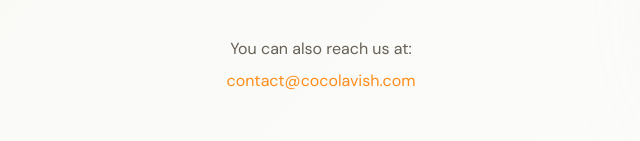
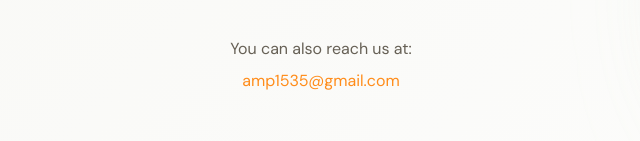
Before and after one commit to lewybagz/coco-lavish, a React (Vite) app: page / in a window 1280 px wide. Shown: the part 3798-3939 px from the top of the page, without its empty margins (319-959 px from the left). Built offline with nearby package versions, Linux system fonts and the light colour scheme.

Commit message:
changed contact email

```diff
--- a/src/sections/Contact.jsx
+++ b/src/sections/Contact.jsx
@@ -66,10 +66,10 @@
             You can also reach us at:
           </p>
           <a
-            href="mailto:contact@cocolavish.com"
+            href="mailto:amp1535@gmail.com"
             className="font-sans text-base text-coco-400 hover:text-coco-500 transition-colors" // Using direct text-base instead of text-body
           >
-            contact@cocolavish.com
+            amp1535@gmail.com
           </a>
         </motion.div>
       </div>
```
